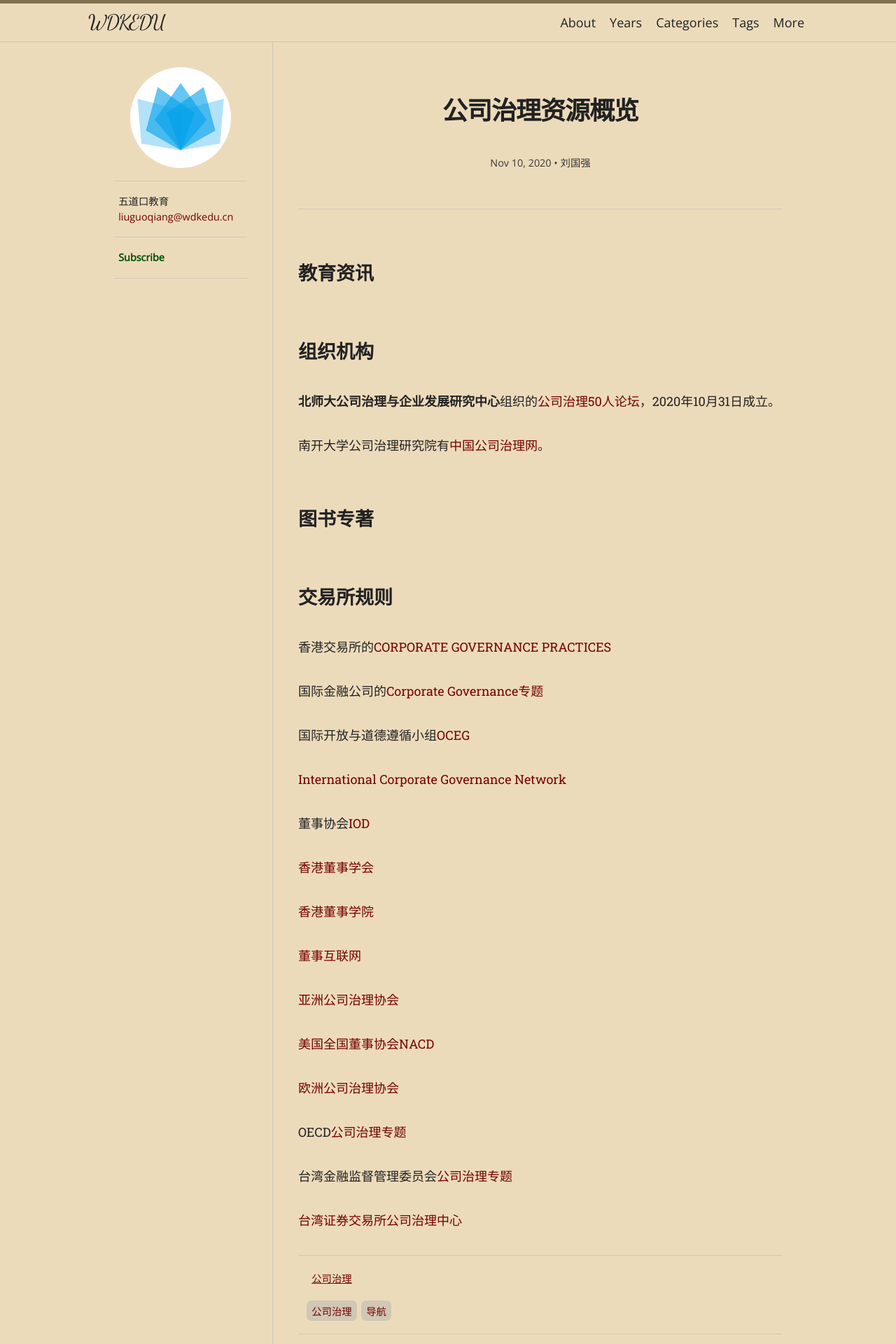
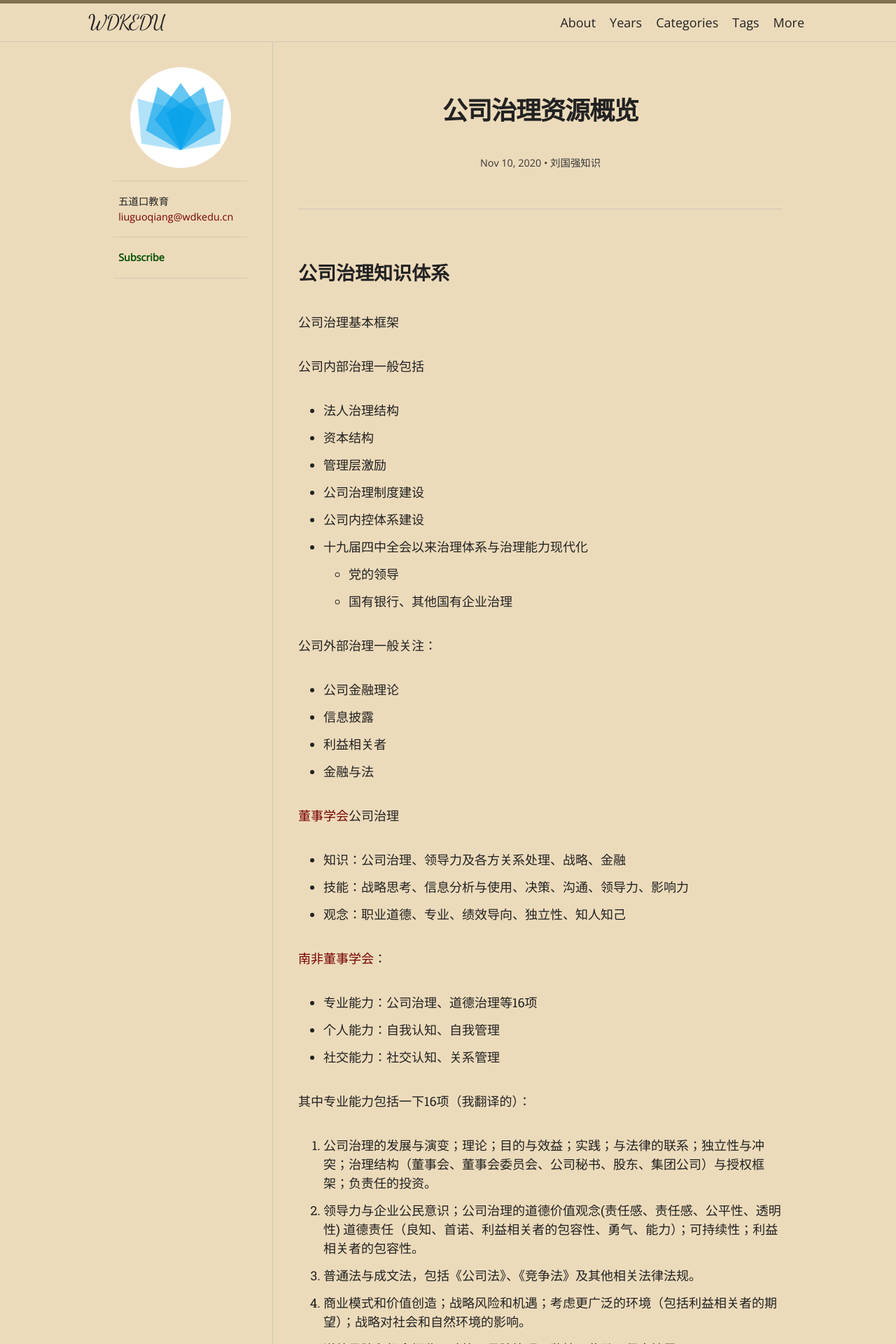
Before and after one commit to wdkedu/wdkedu.github.io, a Jekyll site: the page built from _posts/2020-11-10-cooperate-governance-resources.md, in a window 1280 px wide. Shown: the top 1920 px of the page at 70% size. Built offline with Jekyll 4.4.1, drawn with Linux system fonts in a browser that asks for light colours; some web fonts are replaced; some of the changed text lies outside the part shown.

Commit message:
Update 2020-11-10-cooperate-governance-resources.md

```diff
--- a/_posts/2020-11-10-cooperate-governance-resources.md
+++ b/_posts/2020-11-10-cooperate-governance-resources.md
@@ -5,18 +5,78 @@ title: "公司治理资源概览"
 categories: 公司治理
 tags: [公司治理, 导航]
 author:
-  - 刘国强
+  - 刘国强知识
 ---
 
-## 教育资讯
+## 公司治理知识体系
+
+公司治理基本框架
+
+公司内部治理一般包括
+
+* 法人治理结构
+* 资本结构
+* 管理层激励
+* 公司治理制度建设
+* 公司内控体系建设
+
+* 十九届四中全会以来治理体系与治理能力现代化
+  * 党的领导
+  * 国有银行、其他国有企业治理
+
+公司外部治理一般关注：
+
+* 公司金融理论
+* 信息披露
+* 利益相关者
+* 金融与法
 
 
 
+[董事学会](https://www.iod.com/)公司治理
+
+- 知识：公司治理、领导力及各方关系处理、战略、金融
+- 技能：战略思考、信息分析与使用、决策、沟通、领导力、影响力
+- 观念：职业道德、专业、绩效导向、独立性、知人知己
 
 
-## 组织机构
 
-**北师大公司治理与企业发展研究中心**组织的[公司治理50人论坛](http://www.jjckb.cn/50peoplelt.htm)，2020年10月31日成立。
+[南非董事学会](https://www.iodsa.co.za/)：
+
+- 专业能力：公司治理、道德治理等16项
+- 个人能力：自我认知、自我管理
+- 社交能力：社交认知、关系管理
+
+其中专业能力包括一下16项（我翻译的）：
+
+1. 公司治理的发展与演变；理论；目的与效益；实践；与法律的联系；独立性与冲突；治理结构（董事会、董事会委员会、公司秘书、股东、集团公司）与授权框架；负责任的投资。
+2. 领导力与企业公民意识；公司治理的道德价值观念(责任感、责任感、公平性、透明性)
+   道德责任（良知、首诺、利益相关者的包容性、勇气、能力）；可持续性；利益相关者的包容性。
+3. 普通法与成文法，包括《公司法》、《竞争法》及其他相关法律法规。
+4. 商业模式和价值创造；战略风险和机遇；考虑更广泛的环境（包括利益相关者的期望）；战略对社会和自然环境的影响。
+5. 道德风险和机会概览；政策；风险管理；监控；奖励：信息披露。
+6. 薪酬委员会的作用；薪酬的构成；薪酬与业绩的联系：薪酬的道德视角；政策；衡量；报告；股东对薪酬的意见。
+7. 对审计委员会的法律要求，技能，与其他董事会委员会的关系（特别是风险，可持续发展和社会委员会，以及道德委员会）；监督外部审计；内部审计和财务功能；信息披露。
+8. 外部审计，管理报告；内部审计和内部控制；风险管理框架。
+9. 对融资需求和融资信息的的正确理解。
+10. 风险管理体系与流程；风险容忍度和风险偏好；风险委员会的作用；实施和监测风险管理计划；风险评估；风险应对；担保；信息披露。
+11. IT章程与政策；IT治理框架；IT风险（投资与支出，信息资产的保护）；担保；信息披露。
+12. 监管体系；合规框架与流程；融入风险流程。
+13. 声誉风险；利益相关者的识别；利益相关者包容；与利益相关者接触；替代性争议解决方式（ADR）。
+14. 整体报告性质；框架和原则；保证。
+15. 风险预测；风险应对；商机识别；竞争对手行为预测；设定优先级和资源支持
+16. 系统性思考；组织知识；问题识别；问题分析与解决。
+
+
+
+[新西兰董事学会](https://www.iod.org.nz/)给出的大纲是
+
+|                  | 董事                                                         | 董事会                                                       |
+| ---------------- | ------------------------------------------------------------ | ------------------------------------------------------------ |
+| 战略与治理领导力 | 治理导向<br />大局思考<br />建设性变革管理<br />政治敏锐<br />战略与文化<br />专业知识<br />遵守信托规定 | 分担组织的合规、灵活、适应性强、反应迅速的管理责任。<br />带领实施共同组织愿景的承诺。<br />作为一个团结的团队，为了培养利益相关者的信心，为了企业的发展和增加利益相关者的价值而努力。<br />对董事会的目的和组织的未来形成一致的看法，设定明确的界限，并采取统一的方法来管理当前。提出 "作为董事会，我们为什么在这里 "的问题。<br />与管理层和利益攸关方接触并建立关系。<br />向利益相关者、股东和管理层一致代表战略组织。<br />认识到董事会桌上关键业务职能的集体知识。 |
+| 明智决策         | 批判性思考<br />概念推理<br />因果关系<br />业绩指标<br />战略报告 | 表现出对风险和政策的集体理解。<br />在确定和减轻业务风险时，达成共识（酌情）。<br />在决策时借鉴和运用集体智慧。<br />合作实现对组织的优势、劣势、机会和威胁的集体理解。 |
+| 商业敏感         | 业务增长<br />绩效监控<br />自有经营业绩<br />商业原则<br />趋势与机会<br />业务驱动<br />财务熟练<br />风险管理<br />机构品牌 | 为组织业绩集体增值。<br />承认、招聘和保留一个平衡和高绩效的团队（治理和管理）。<br />认真监督、激励和评估管理层的业绩和薪酬，并追究管理层的责任。<br />勤于监督和评估自己的工作表现。<br />共同了解本组织的财务/商业/风险状况及其运作环境。 |
+| 沟通能力         | 关注利益相关者<br />信息交流<br />渠道、战略与政策           | 倾听、辩论并展示独立思考的运用。<br />承诺并遵守商定的会议协议。<br />在会议室外进行沟通时，呈现出统一的阵线。 |
 
 
 
```
